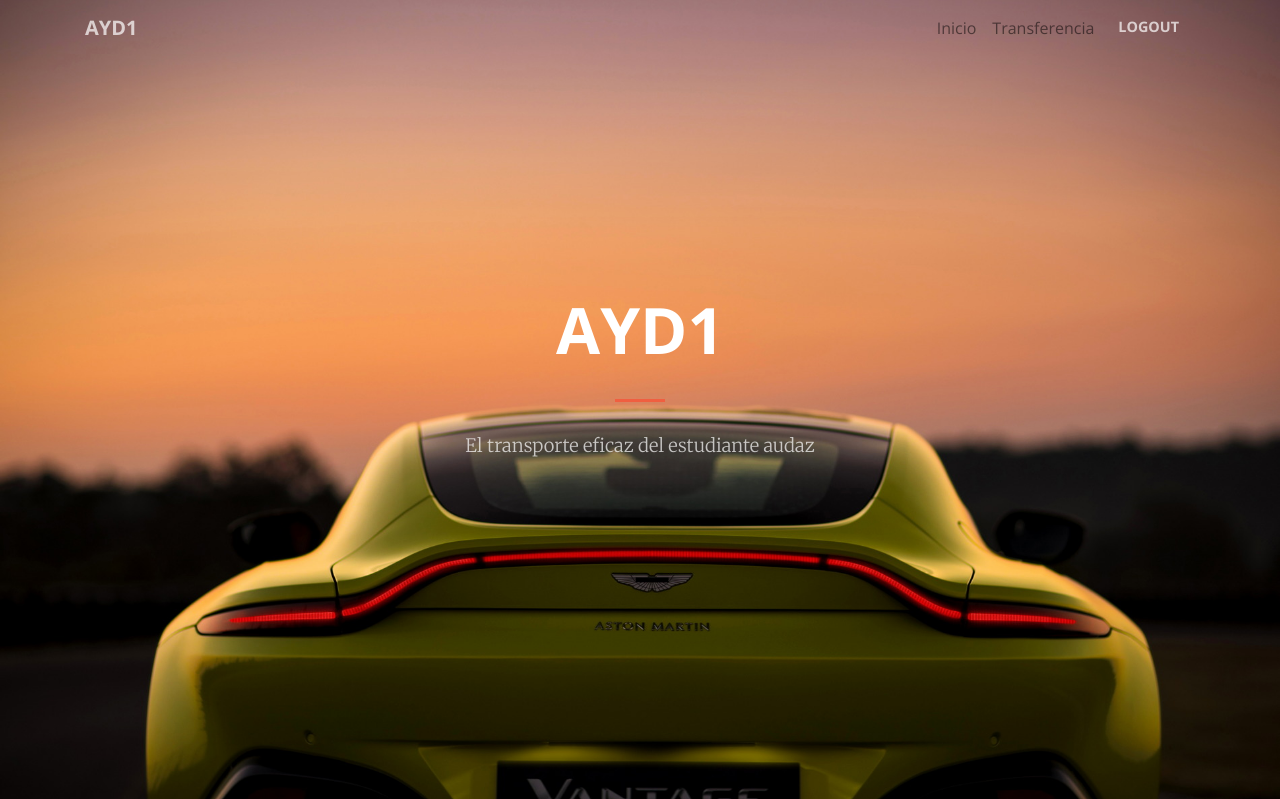
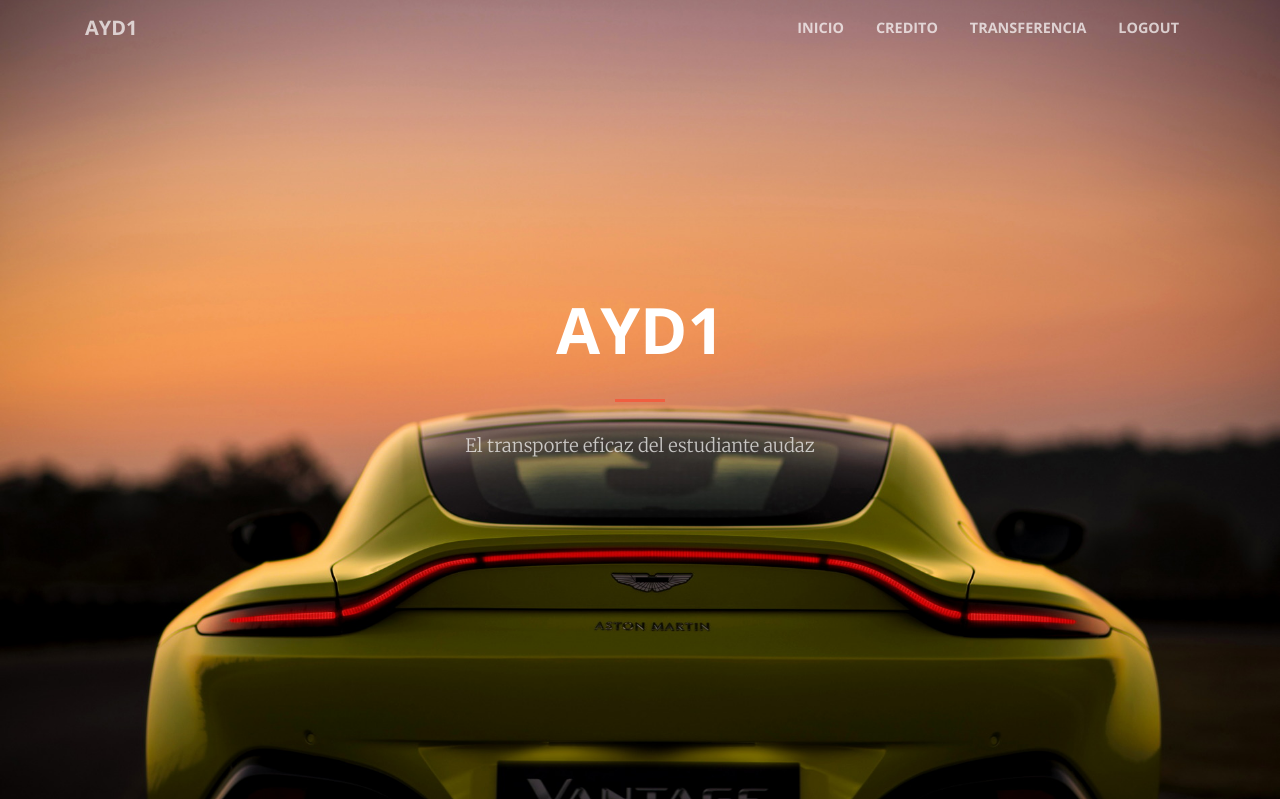
Before and after one commit to neftdev/sistema-bancario, a Django app: template sistema_bancario/templates/user/index.html in a window 1280 px wide. Shown: the top 799 px of the page. Run offline with Django 3.2, Linux system fonts and the light colour scheme; the template is opened without the code that fills it, so the values that code supplies are empty; parts of the project's set-up code (start-up, migrations or seed data) failed here and were passed over; some libraries are stand-ins or nearby versions.

Commit message:
Se agrego items a navBar - 201504420

```diff
--- a/sistema_bancario/templates/user/index.html
+++ b/sistema_bancario/templates/user/index.html
@@ -1,10 +1,13 @@
 {% extends 'base/base.html' %}
 
 {% block nav_items %}
-    <li class="nav_item">
+    <li class="nav-item">
       <a class="nav-link js-scroll-trigger" href="/home">Inicio</a>
     </li>
-    <li class="nav_item">
+    <li class="nav-item">
+      <a class="nav-link js-scroll-trigger" href="/credito">Credito</a>
+    </li>
+    <li class="nav-item">
       <a class="nav-link js-scroll-trigger" href="/transferencia">Transferencia</a>
     </li>
     <li class="nav-item">
```
